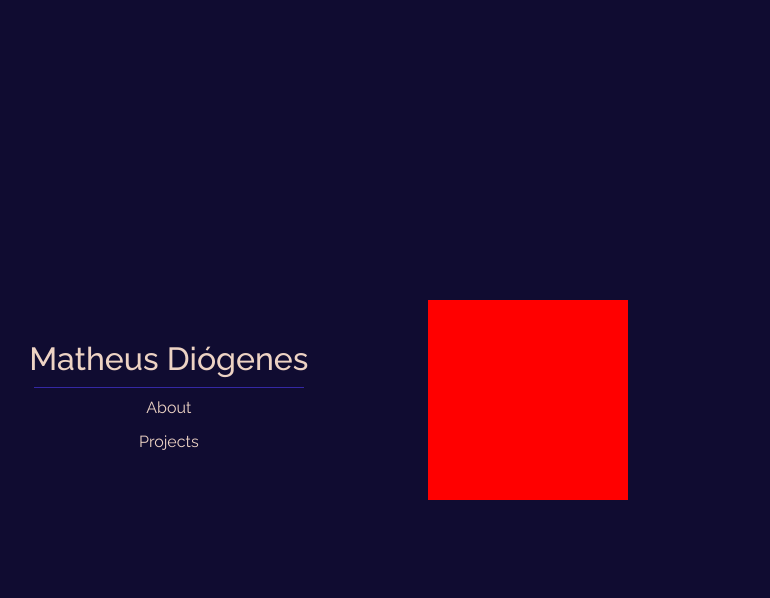
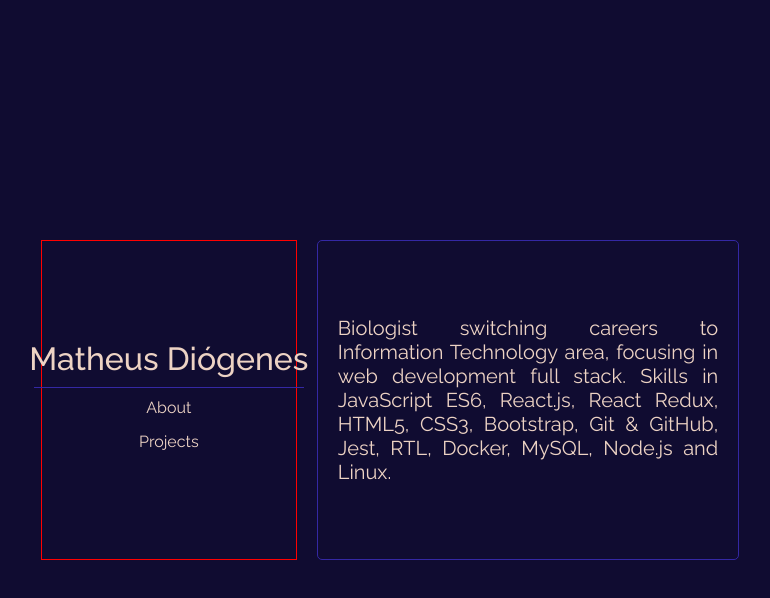
Before and after one commit to mathdio/my-portfolio, a React (Create React App) app: page / in a window 1280 px wide. Both pictures are taken after a click on the element "About". Shown: the top 598 px of the page, without its empty margins (250-1020 px from the left). Built offline with nearby package versions, Linux system fonts and the light colour scheme.

Commit message:
feat: ajustes na visibilidade e clicabilidade dos containers about e projects

```diff
--- a/src/pages/Home.css
+++ b/src/pages/Home.css
@@ -10,6 +10,7 @@
 }
 
 .Home-content-container {
+  border: solid red 1px;
   align-items: center;
   display: flex;
   flex-direction: column;
@@ -91,12 +92,20 @@
 }
 
 .Home-about-container {
-  background-color: red;
-  height: 200px;
+  align-items: center;
+  border: solid 1px var(--ocean-blue-color);
+  border-radius: 5px;
+  display: flex;
+  font-size: 20px;
+  height: 100%;
+  justify-content: center;
   opacity: 0;
+  padding: 20px;
   position: absolute;
-  transition: 2s;
-  width: 200px;
+  text-align: justify;
+  transition: 1s;
+  visibility: hidden;
+  width: 100%;
 }
 
 .Home-project-container {
@@ -111,10 +120,12 @@
   justify-content: center;
   opacity: 0;
   position: absolute;
-  transition: 2s;
+  transition: 1s;
+  visibility: hidden;
   width: 100%;
 }
 
 .Home-showing-container {
   opacity: 1;
+  visibility: visible;
 }
--- a/src/pages/Home.js
+++ b/src/pages/Home.js
@@ -64,7 +64,9 @@ function Home() {
         </div>
       </div>
       <div className="Home-info-container">
-        <div className={ aboutClasses }></div>
+        <div className={ aboutClasses }>
+          <p>Biologist switching careers to Information Technology area, focusing in web development full stack. Skills in JavaScript ES6, React.js, React Redux, HTML5, CSS3, Bootstrap, Git & GitHub, Jest, RTL, Docker, MySQL, Node.js and Linux.</p>
+        </div>
         <div className={ projectsClasses }>
           {projects.map(({name, github, application}) => (
             <div className="Home-individual-project-container">
```
